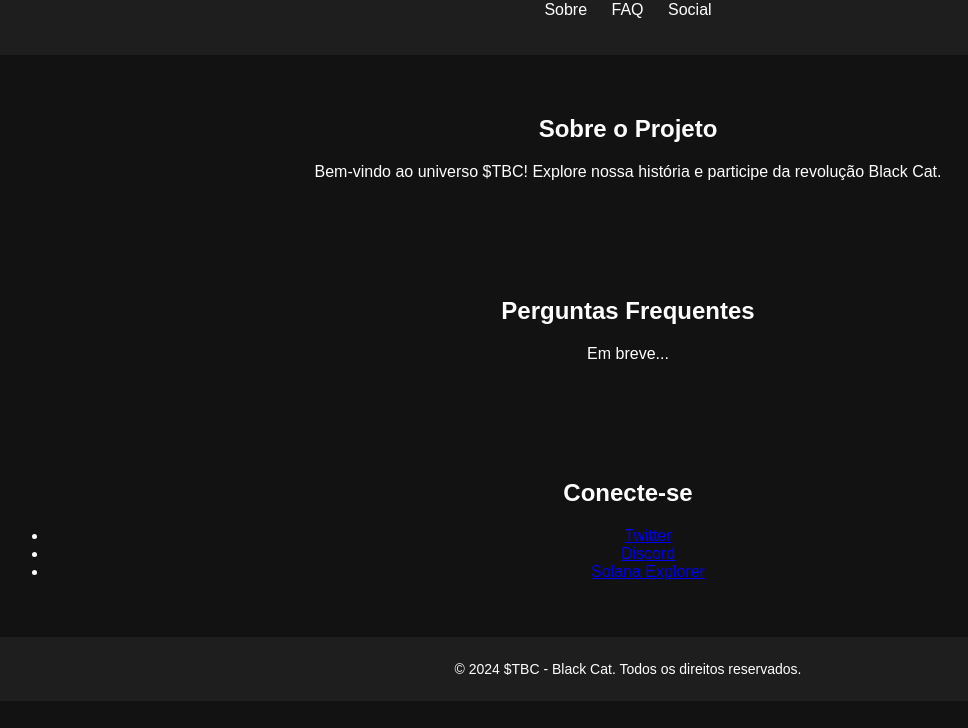
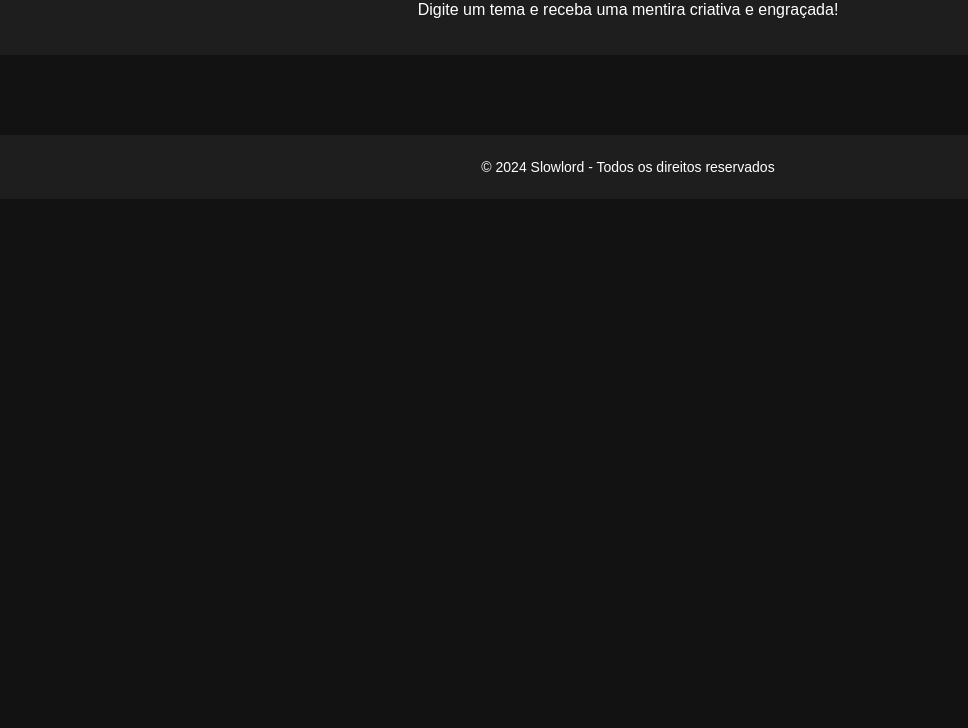
Before and after one commit to Blackcatge/slowlord, a plain HTML site: page index.html in a window 1280 px wide. Shown: the part 72-800 px from the top of the page, without its empty margins (12-980 px from the left). Drawn offline with Linux system fonts and the light colour scheme.

Commit message:
Update index.html

```diff
--- a/index.html
+++ b/index.html
@@ -1,41 +1,39 @@
 <!DOCTYPE html>
-<html lang="en">
+<html lang="pt-br">
 <head>
     <meta charset="UTF-8">
     <meta name="viewport" content="width=device-width, initial-scale=1.0">
-    <title>$TBC - Black Cat Project</title>
+    <title>Slowlord</title>
     <link rel="stylesheet" href="styles.css">
 </head>
 <body>
     <header>
-        <h1>$TBC - Black Cat</h1>
-        <nav>
-            <ul>
-                <li><a href="#about">Sobre</a></li>
-                <li><a href="#faq">FAQ</a></li>
-                <li><a href="#socials">Social</a></li>
-            </ul>
-        </nav>
+        <h1>Slowlord - O Senhor das Mentiras</h1>
+        <p>Digite um tema e receba uma mentira criativa e engraçada!</p>
     </header>
-    <section id="about">
-        <h2>Sobre o Projeto</h2>
-        <p>Bem-vindo ao universo $TBC! Explore nossa história e participe da revolução Black Cat.</p>
+
+    <section id="chat">
+        <div id="chat-box">
+            <!-- Aqui ficará o conteúdo do chatbot -->
+        </div>
     </section>
-    <section id="faq">
-        <h2>Perguntas Frequentes</h2>
-        <p>Em breve...</p>
-    </section>
-    <section id="socials">
-        <h2>Conecte-se</h2>
-        <ul>
-            <li><a href="#">Twitter</a></li>
-            <li><a href="#">Discord</a></li>
-            <li><a href="#">Solana Explorer</a></li>
-        </ul>
-    </section>
+
     <footer>
-        <p>© 2024 $TBC - Black Cat. Todos os direitos reservados.</p>
+        <p>&copy; 2024 Slowlord - Todos os direitos reservados</p>
     </footer>
-    <script src="script.js"></script>
+
+    <!-- Início do Script do Tawk.to -->
+    <script type="text/javascript">
+        var Tawk_API=Tawk_API||{}, Tawk_LoadStart=new Date();
+        (function(){
+            var s1=document.createElement("script"),s0=document.getElementsByTagName("script")[0];
+            s1.async=true;
+            s1.src='https://embed.tawk.to/674b4ac34304e3196aeae259/1idv1o351';
+            s1.charset='UTF-8';
+            s1.setAttribute('crossorigin','*');
+            s0.parentNode.insertBefore(s1,s0);
+        })();
+    </script>
+    <!-- Fim do Script do Tawk.to -->
 </body>
 </html>
```
